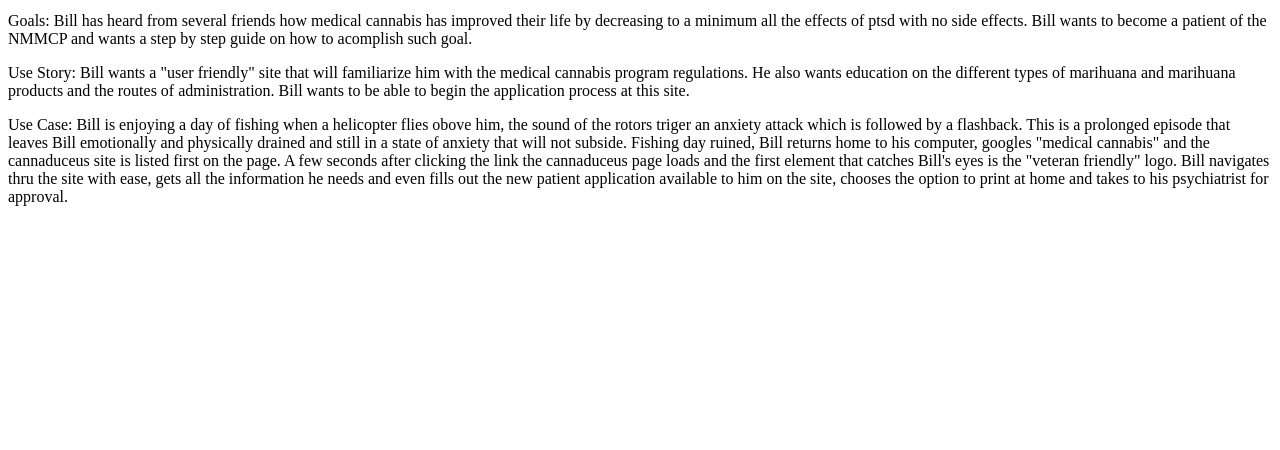
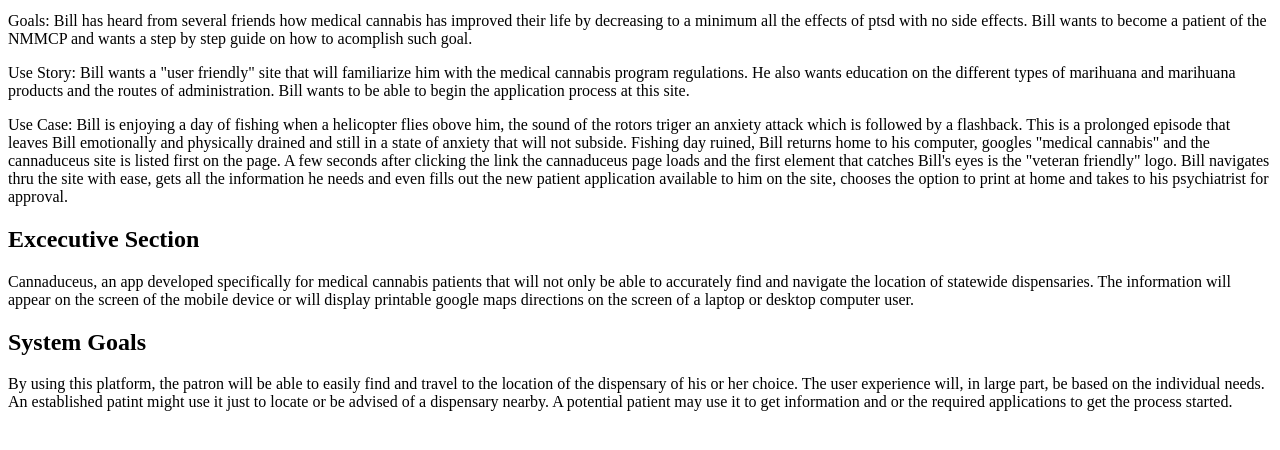
Before and after one commit to Kcambell16/cannaduceus, a PHP site: page /billstoner.php in a window 1280 px wide. Shown: the part 277-727 px from the top of the page. Run offline with PHP 8.4, Linux system fonts and the light colour scheme.

Commit message:
added excecutive and system goals section on bill's profile

```diff
--- a/epic/billstoner.php
+++ b/epic/billstoner.php
@@ -38,7 +38,17 @@
 			<p>
 				Use Case: Bill is enjoying a day of fishing when a helicopter flies obove him, the sound of the rotors triger an anxiety attack which is followed by a flashback. This is a prolonged episode that leaves Bill emotionally and physically drained and still in a state of anxiety that will not subside.  Fishing day ruined, Bill returns home to his computer, googles "medical cannabis" and the cannaduceus site is listed first on the page. A few seconds after clicking the link the cannaduceus page loads and the first element that catches Bill's eyes is the "veteran friendly" logo. Bill navigates thru the site with ease, gets all the information he needs and even fills out the new patient application available to him on the site, chooses the option to print at home and takes to his psychiatrist for approval.
 			</p>
+		</section>
 
+		<section>
+				<h1>Excecutive Section</h1>
+			<p>
+			Cannaduceus, an app developed specifically for medical cannabis patients that will not only be able to accurately find and navigate the location of statewide dispensaries. The information will appear on the screen of the mobile device or will display printable google maps directions on the screen of a laptop or desktop computer user.
+			</p>
+			<h1>System Goals</h1>
+			<p>
+				By using this platform, the patron will be able to easily find and travel to the location of the dispensary of his or her choice. The user experience will, in large part, be based on the individual needs. An established patint might use it just to locate or be advised of a dispensary nearby. A potential patient may use it to get information and or the required applications to get the process started.
+			</p>
 		</section>
 		</body>
 	</html>
```
